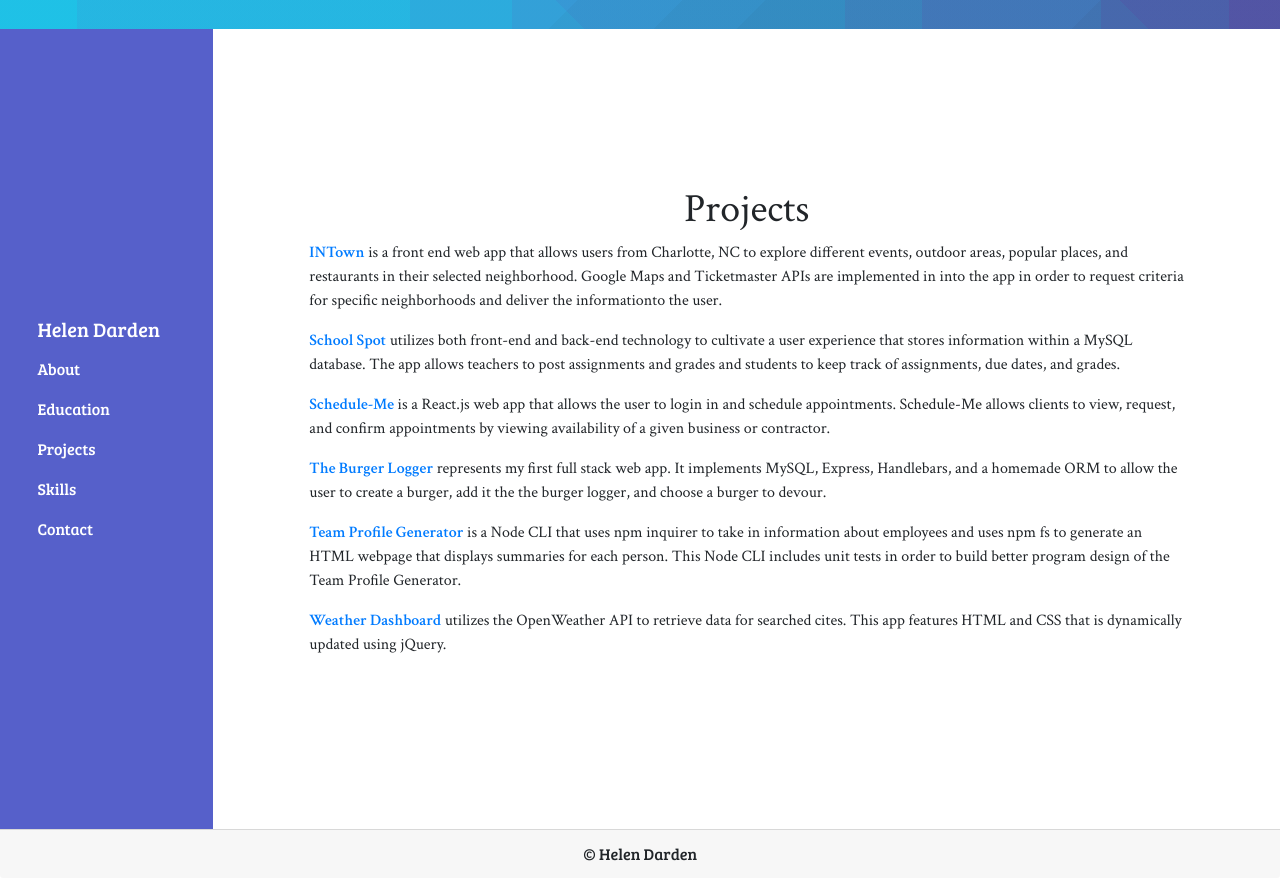
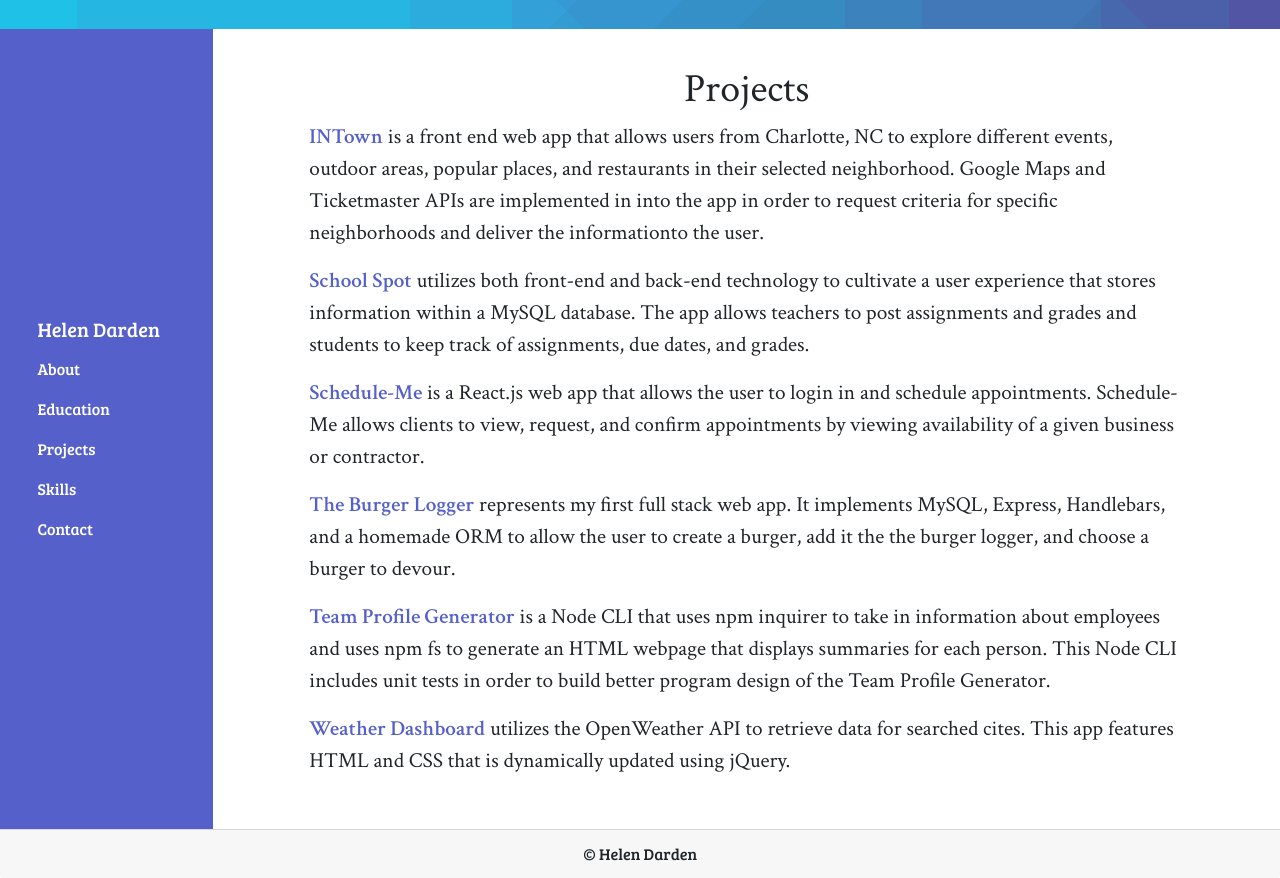
Before and after one commit to hdarden/React-Portfolio, a React (Create React App) app: page /project in a window 1280 px wide. Shown: the part 780-1658 px from the top of the page. Built offline with nearby package versions, Linux system fonts and the light colour scheme.

Commit message:
font sizing

```diff
--- a/src/components/css/styles.css
+++ b/src/components/css/styles.css
@@ -10,6 +10,9 @@
 }
 .nav-link, .navbar-brand {
     color: white;
+}
+a:hover {
+    color: black
 }
 
 .headshot {
@@ -43,4 +46,10 @@ footer {
 
 .social-icons, .dev-icons {
     padding: 10px;
+    font-size: 2rem;
+    color: black;
 }
+
+p {
+    font-size: 16pt;
+}
--- a/src/components/pages/About.js
+++ b/src/components/pages/About.js
@@ -2,6 +2,7 @@ import React from "react";
 import NavTabs from "../NavTabs"
 import "../css/styles.css"
 import FullSizeRender from "../img/FullSizeRender.jpeg"
+import Portfolio from "../img/Portfolio Resume.pdf"
 
 
 function About() {
@@ -30,11 +31,11 @@ function About() {
             </p>
   <br></br>
             <div>
-              <a href="https://drive.google.com/file/d/1udhFima0saBn9phmIwLThyWMPprtG3gl/view?ths=true" target="blank"><img src={FullSizeRender} className="headshot"  alt="headshot" />
+              <a href={Portfolio} target="blank"><img src={FullSizeRender} className="headshot"  alt="headshot" />
             </a></div>
   <br></br>
             <ul className="list-inline social-icons">
-                <li className="list-inline-item"><a className="social-icon" href="https://www.linkedin.com/in/helendarden/" target="blank"><i className="fab fa-linkedin-in"></i></a></li>
+                <li className="list-inline-item"><a href="https://www.linkedin.com/in/helendarden/" target="blank"><i className="fab fa-linkedin-in"></i></a></li>
                 <li className="list-inline-item"><a className="social-icon" href="https://github.com/hdarden" target="blank"><i className="fab fa-github"></i></a>
             </li>
             </ul>
--- a/src/components/pages/Contact.js
+++ b/src/components/pages/Contact.js
@@ -22,7 +22,7 @@ function Contact() {
         (704)-999-4889
       </p>
       <p>
-        hgdarden@gmail.com
+        <a href="mailto:hgdarden@gmail.com">hgdarden@gmail.com</a>
       </p>
       <p>
 
--- a/src/components/pages/Project.js
+++ b/src/components/pages/Project.js
@@ -2,6 +2,12 @@ import React from "react";
 import NavTabs from "../NavTabs";
 import "../css/styles.css";
 
+const styles = {
+  link: {
+    color: "rgb(86, 96, 202)"
+
+  }
+}
 function Project() {
   return (
     <div className="container-fluid">
@@ -13,60 +19,37 @@ function Project() {
 
           <h1>Projects</h1>
           <p>
-            <a href="https://hdarden.github.io/INTown/" target="blank" alt="explore charlotte"><strong>INTown</strong></a> is a front end web app that allows users from Charlotte, NC to explore
+            <a href="https://hdarden.github.io/INTown/" target="blank" alt="explore charlotte"><strong style={styles.link}>INTown</strong></a> is a front end web app that allows users from Charlotte, NC to explore
             different events, outdoor areas, popular places, and restaurants in
             their selected neighborhood. Google Maps and Ticketmaster APIs are implemented in into the app in order to request criteria for specific neighborhoods and deliver
             the informationto the user.
             </p>
             <p>
-              <a href="https://fast-beach-51043.herokuapp.com/" target="blank" alt="assignment scheduler"><strong>School Spot</strong></a> utilizes both front-end and
+              <a href="https://fast-beach-51043.herokuapp.com/" target="blank" alt="assignment scheduler"><strong style={styles.link}>School Spot</strong></a> utilizes both front-end and
             back-end technology to cultivate a user experience that stores
             information within a MySQL database. The app allows teachers to post
             assignments and grades and students to keep track of assignments, due
             dates, and grades.
           </p>
           <p>
-            <a href="google.com" target="blank"><strong>Schedule-Me</strong></a> is a React.js web app that allows the user to login in and schedule appointments.
+            <a href="https://github.com/ashleydeyoung/schedule-me" target="blank"><strong style={styles.link}>Schedule-Me</strong></a> is a React.js web app that allows the user to login in and schedule appointments.
             Schedule-Me allows clients to view, request, and confirm appointments by viewing availability of a given business or contractor.
 
           </p>
           <p>
-            <a href="https://github.com/hdarden/Burger-Logger" target="blank" alt="burger log"><strong>The Burger Logger</strong></a> represents my first full stack web app. It implements MySQL, Express, Handlebars, and a homemade ORM
+            <a href="https://github.com/hdarden/Burger-Logger" target="blank" alt="burger log"><strong style={styles.link}>The Burger Logger</strong></a> represents my first full stack web app. It implements MySQL, Express, Handlebars, and a homemade ORM
           to allow the user to create a burger, add it the the burger logger, and choose a burger to devour.
           </p>
           <p>
-            <a href="https://github.com/hdarden/Team-Profile-Gen" target="blank" alt="CLI employee DB"><strong>Team Profile Generator</strong></a> is a Node CLI that uses npm inquirer to take in information about
+            <a href="https://github.com/hdarden/Team-Profile-Gen" target="blank" alt="CLI employee DB"><strong style={styles.link}>Team Profile Generator</strong></a> is a Node CLI that uses npm inquirer to take in information about
             employees and uses npm fs to generate an HTML webpage that displays summaries for each person. This Node CLI
             includes unit tests in order to build better program design of the Team Profile Generator.
           </p>
           <p>
-            <a href="https://hdarden.github.io/Weather-Dashboard/" target="blank"><strong>Weather Dashboard</strong></a> utilizes the OpenWeather API to retrieve data for searched cites. This app features HTML and CSS that is
+            <a href="https://hdarden.github.io/Weather-Dashboard/" target="blank"><strong style={styles.link}>Weather Dashboard</strong></a> utilizes the OpenWeather API to retrieve data for searched cites. This app features HTML and CSS that is
             dynamically updated using jQuery.
           </p>
           </div>
-         {/*  <div className="row">
-            <div className="col-md-4">
-              <a href={`https://hdarden.github.io/INTown/`} target="blank">
-                <img src={`./assets/img/F9749EA8-F884-4019-9E74-06F6AFF29217_1_105_c.jpeg`} className="card-img rounded-0" alt="Project 1 img--INTown">
-            </a>
-              <a href={"https://github.com/hdarden/INTown"} target="blank"><h4>INTown Repo</h4></a>
-          </div>
-          <div className="col-md-4">
-              <a href="https://fast-beach-51043.herokuapp.com/" target="blank">
-                <img src="./assets/img/50C6DB0C-FFAE-4748-9457-069AD94477FC_1_201_a.jpeg" className="card-img rounded-0" alt="Project 2 School Spot">
-            </a>
-              <a href="https://github.com/hdarden/School-Spot" target="blank"><h4>School Spot Repo</h4></a>
-          </div>
-          <div className="col-md-4">
-            <a href="https://arcane-wave-65165.herokuapp.com/" target="blank">
-              <img src="./assets/img/77C7FF12-F910-4C62-95A0-9B6EF434A5AA_1_105_c.jpeg" className="card-img rounded-0" alt="First full stack web app--burger Logger">
-            </a>
-            <a href="https://github.com/hdarden/Burger-Logger" target="blank"><h4>Burger Logger Repo</h4></a>
-          </div>
-          </div>
-          https://drive.google.com/file/d/1lV3s5tGY8JhTBoKPVKqUBlXtbRL_qv6c/view?usp=sharing›
-          */}
-
       </div>
     </div>
   );
```
Also changed, not shown: 1 other file (tests, documents, lock files or other folders).
